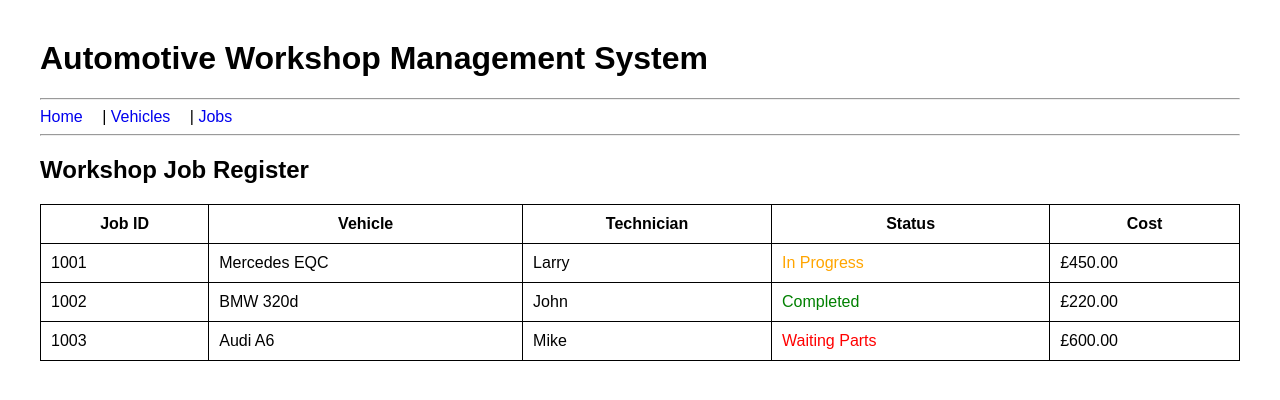
After one commit to lawobaslaw/automotive-workshop-system, a Flask app: page /jobs in a window 1280 px wide. The commit adds this page. Shown: the top 400 px of the page. Run offline with Flask 3, Linux system fonts and the light colour scheme.

Commit message:
Added Job Module

```diff
--- a/app.py
+++ b/app.py
@@ -37,5 +37,38 @@ def vehicles():
 
     return render_template("vehicles.html", cars=cars)
 
+@app.route("/jobs")
+def jobs():
+
+    jobs = [
+
+        {
+            "id":1001,
+            "vehicle":"Mercedes EQC",
+            "technician":"Larry",
+            "status":"In Progress",
+            "cost":450
+        },
+
+        {
+            "id":1002,
+            "vehicle":"BMW 320d",
+            "technician":"John",
+            "status":"Completed",
+            "cost":220
+        },
+
+        {
+            "id":1003,
+            "vehicle":"Audi A6",
+            "technician":"Mike",
+            "status":"Waiting Parts",
+            "cost":600
+        }
+
+    ]
+
+    return render_template("jobs.html",jobs=jobs)
+
 if __name__ == "__main__":
     app.run(debug=True)
--- /dev/null
+++ b/static/css/style.css
@@ -0,0 +1,34 @@
+body{
+    font-family:Arial,sans-serif;
+    margin:40px;
+}
+
+table{
+    border-collapse:collapse;
+    width:100%;
+}
+
+table,th,td{
+    border:1px solid black;
+}
+
+th,td{
+    padding:10px;
+}
+
+nav a{
+    margin-right:15px;
+    text-decoration:none;
+}
+
+.completed{
+    color:green;
+}
+
+.in-progress{
+    color:orange;
+}
+
+.waiting-parts{
+    color:red;
+}
--- a/templates/base.html
+++ b/templates/base.html
@@ -2,6 +2,7 @@
 <html>
 <head>
     <title>Automotive Workshop System</title>
+    <link rel="stylesheet" href="{{ url_for('static', filename='css/style.css') }}">
 </head>
 
 <body>
@@ -12,7 +13,8 @@
 
 <nav>
     <a href="/">Home</a> |
-    <a href="/vehicles">Vehicles</a>
+    <a href="/vehicles">Vehicles</a> |
+    <a href="/jobs">Jobs</a>
 </nav>
 
 <hr>
--- /dev/null
+++ b/templates/jobs.html
@@ -0,0 +1,31 @@
+{% extends "base.html" %}
+
+{% block content %}
+
+<h2>Workshop Job Register</h2>
+
+<table border="1" cellpadding="8">
+
+<tr>
+    <th>Job ID</th>
+    <th>Vehicle</th>
+    <th>Technician</th>
+    <th>Status</th>
+    <th>Cost</th>
+</tr>
+
+{% for job in jobs %}
+
+<tr>
+    <td>{{ job.id }}</td>
+    <td>{{ job.vehicle }}</td>
+    <td>{{ job.technician }}</td>
+    <td class="{{ job.status.lower().replace(' ', '-') }}">{{ job.status }}</td>
+    <td>&pound;{{ "%.2f"|format(job.cost) }}</td>
+</tr>
+
+{% endfor %}
+
+</table>
+
+{% endblock %}
```
